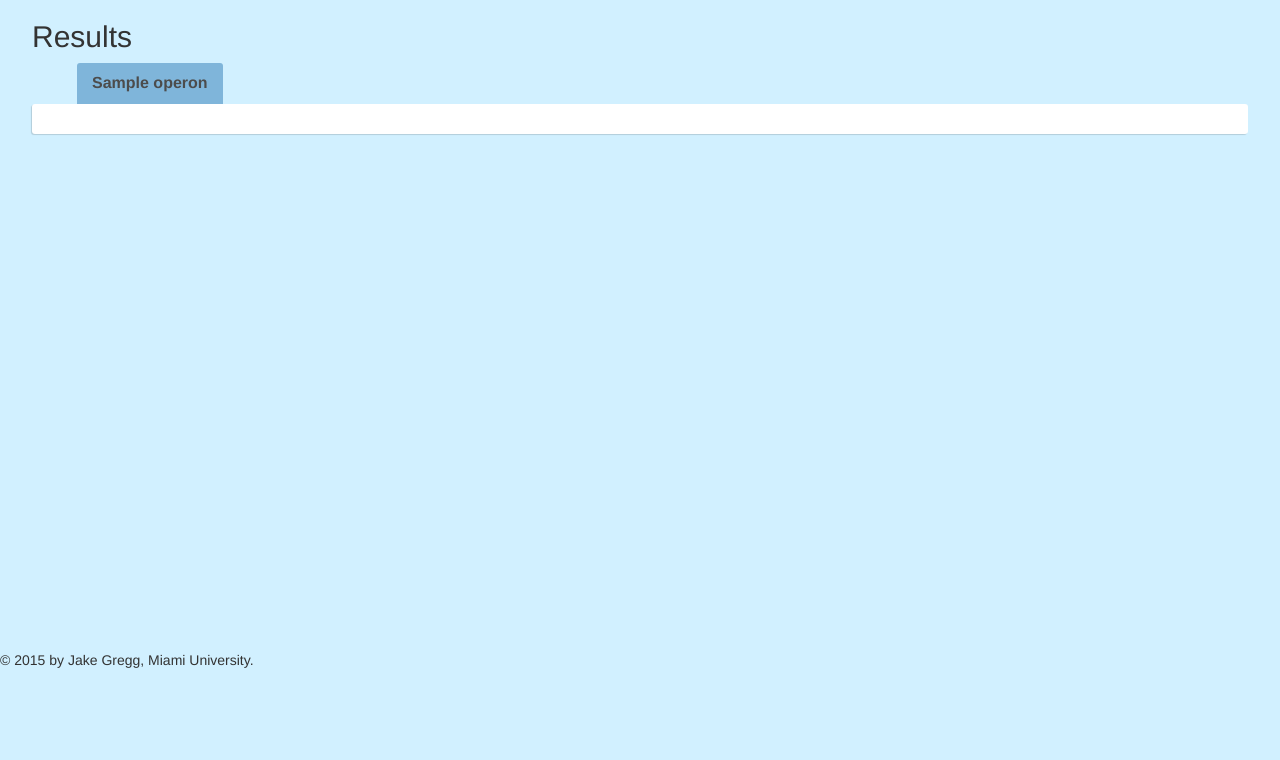
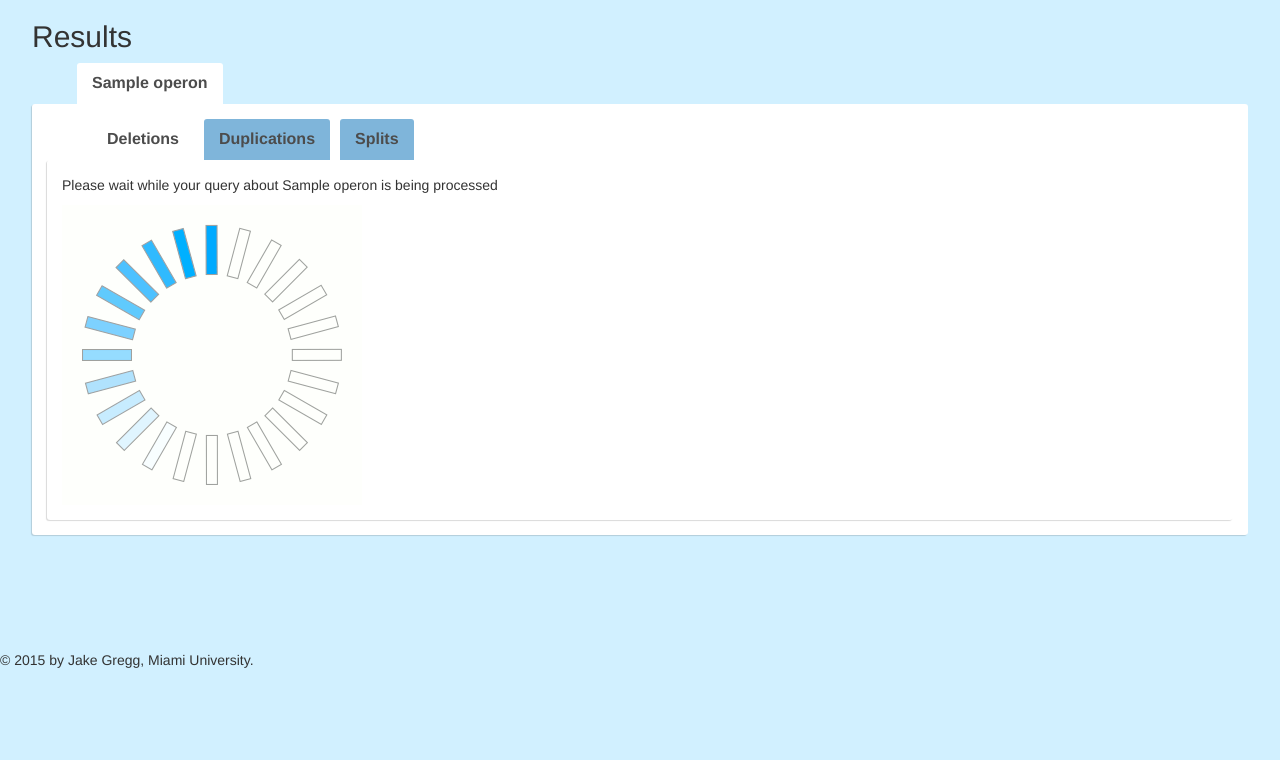
Before and after one commit to greggjs/GBEER, a Flask app: template templates/results.html in a window 1280 px wide. Shown: the part 50-810 px from the top of the page. Run offline with Flask 2, Linux system fonts and the light colour scheme; the template is opened without the code that fills it: most values are stand-ins (such as "Sample title", 1, 10 or a date in 2020); data that the repository does not hold is empty; parts of the project's set-up code (start-up, migrations or seed data) failed here and were passed over; some libraries are stand-ins or nearby versions.

Commit message:
fixed some results styling, added DEBUG param to settings

```diff
--- a/templates/base.html
+++ b/templates/base.html
@@ -14,7 +14,7 @@
     {% endblock %}
 </head>
 <body>
-    <div id="header"><a href="/"><div><h3>GBEER</h3></div></a></div>
+    <div id="header"><a href="/"><h3>GBEER</h3></a></div>
     <div id="wrap">
         <div id="content">{% block content %}{% endblock %}</div>
     </div>
--- a/templates/results.html
+++ b/templates/results.html
@@ -53,19 +53,19 @@
         <div class="tabs">
             <ul class="tab-links">
                 {% for operon in operons %}
-                    <li{% if loop.index == 0 %} class="active"{% endif %}><a href="#{{ operon }}">{{ operon }}</a></li>
+                    <li{% if loop.index == 1 %} class="active"{% endif %}><a href="#{{ operon }}">{{ operon }}</a></li>
                 {% endfor %}
             </ul>
             <div class="tab-content">
                 {% for operon in operons %}
-                    <div id="{{ operon }}" class="tab{% if loop.index == 0 %} active{% endif %}">
+                    <div id="{{ operon }}" class="tab" {% if loop.index == 1 %}style="display: block;"{% endif %}>
                         <ul class="tab-links inner-tab">
                             <li class="active"><a href="#{{ operon }}-deletions">Deletions</a></li>
                             <li><a href="#{{ operon }}-duplications">Duplications</a></li>
                             <li><a href="#{{ operon }}-splits">Splits</a></li>
                         </ul>
                         <div class="tab-content">
-                            <div id="{{ operon }}-deletions" name="deletions" class="tab inner-tab-content active">
+                            <div id="{{ operon }}-deletions" name="deletions" class="tab inner-tab-content active" style="display: block;">
                                 <p>Please wait while your query about {{ operon }} is being processed</p>
                                 <img src="/static/img/wheel.gif" />
                             </div>
```
Also changed, not shown: settings.py (+7 -1 lines), tasks.py (+6 -2 lines).
